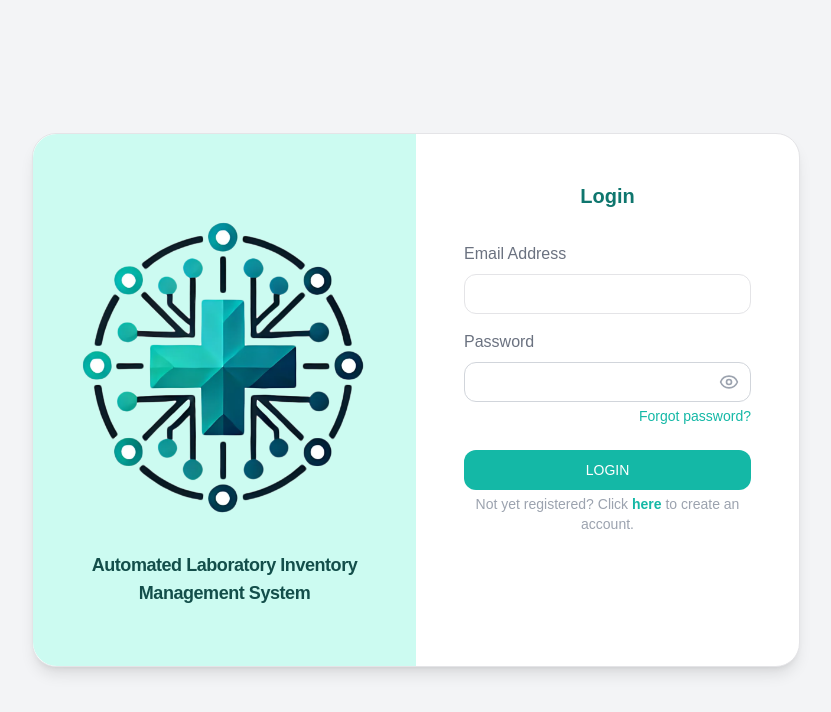
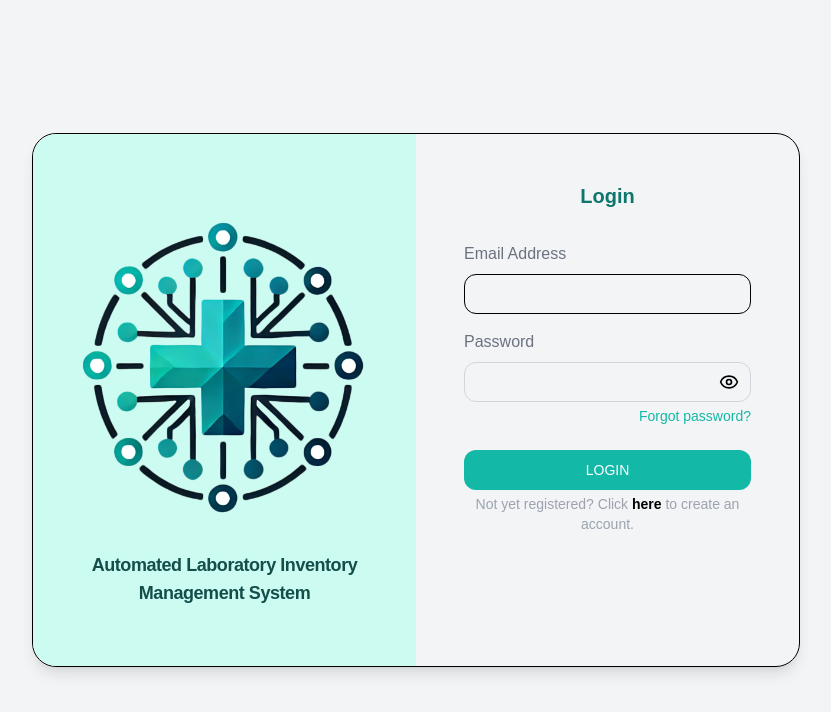
Before and after one commit to kristinjuwel/automated-laboratory-inventory, a Next.js app: page / in a window 1280 px wide. Shown: the top 712 px of the page, without its empty margins (224-1055 px from the left). Built offline with nearby package versions, Linux system fonts and the light colour scheme.

Commit message:
feat: prod changes

```diff
--- a/src/app/globals.css
+++ b/src/app/globals.css
@@ -9,8 +9,38 @@
 
 @media (prefers-color-scheme: light) {
   :root {
-    --background: #0a0a0a;
-    --foreground: #ededed;
+    --background: #e0f7fa;
+    --foreground: #004d40;
+    --primary: #00796b;
+    --primary-foreground: #e0f7fa;
+    --secondary: #004d40;
+    --secondary-foreground: #e0f7fa;
+    --accent: #004d40;
+    --accent-foreground: #e0f7fa;
+    --muted: #b2dfdb;
+    --muted-foreground: #004d40;
+    --border: #004d40;
+    --input: #004d40;
+    --ring: #004d40;
+    --card: #e0f7fa;
+    --card-foreground: #004d40;
+    --popover: #e0f7fa;
+    --popover-foreground: #004d40;
+    --destructive: #d32f2f;
+    --destructive-foreground: #ffffff;
+    --chart-1: #00796b;
+    --chart-2: #004d40;
+    --chart-3: #b2dfdb;
+    --chart-4: #004d40;
+    --chart-5: #00796b;
+    --sidebar-background: #e0f7fa;
+    --sidebar-foreground: #004d40;
+    --sidebar-primary: #00796b;
+    --sidebar-primary-foreground: #e0f7fa;
+    --sidebar-accent: #004d40;
+    --sidebar-accent-foreground: #e0f7fa;
+    --sidebar-border: #004d40;
+    --sidebar-ring: #004d40;
   }
 }
 
@@ -64,44 +94,47 @@ body {
   }
 
   .dark {
-    --background: 240 10% 3.9%;
-    --foreground: 0 0% 98%;
-    --card: 240 10% 3.9%;
-    --card-foreground: 0 0% 98%;
-    --popover: 240 10% 3.9%;
-    --popover-foreground: 0 0% 98%;
-    --primary: 0 0% 98%;
-    --primary-foreground: 240 5.9% 10%;
-    --secondary: 240 3.7% 15.9%;
-    --secondary-foreground: 0 0% 98%;
-    --muted: 240 3.7% 15.9%;
-    --muted-foreground: 240 5% 64.9%;
-    --accent: 240 3.7% 15.9%;
-    --accent-foreground: 0 0% 98%;
-    --destructive: 0 62.8% 30.6%;
-    --destructive-foreground: 0 0% 98%;
-    --border: 240 3.7% 15.9%;
-    --input: 240 3.7% 15.9%;
-    --ring: 240 4.9% 83.9%;
-    --chart-1: 220 70% 50%;
-    --chart-2: 160 60% 45%;
-    --chart-3: 30 80% 55%;
-    --chart-4: 280 65% 60%;
-    --chart-5: 340 75% 55%;
-    --sidebar-background: 240 5.9% 10%;
-    --sidebar-foreground: 240 4.8% 95.9%;
-    --sidebar-primary: 224.3 76.3% 48%;
-    --sidebar-primary-foreground: 0 0% 100%;
-    --sidebar-accent: 240 3.7% 15.9%;
-    --sidebar-accent-foreground: 240 4.8% 95.9%;
-    --sidebar-border: 240 3.7% 15.9%;
-    --sidebar-ring: 217.2 91.2% 59.8%;
+    --background: #121212;
+    --foreground: #e0e0e0;
+    --primary: #bb86fc;
+    --primary-foreground: #121212;
+    --secondary: #03dac6;
+    --secondary-foreground: #121212;
+    --accent: #03dac6;
+    --accent-foreground: #121212;
+    --muted: #1f1f1f;
+    --muted-foreground: #e0e0e0;
+    --border: #1f1f1f;
+    --input: #1f1f1f;
+    --ring: #bb86fc;
+    --card: #1f1f1f;
+    --card-foreground: #e0e0e0;
+    --popover: #1f1f1f;
+    --popover-foreground: #e0e0e0;
+    --destructive: #cf6679;
+    --destructive-foreground: #121212;
+    --chart-1: #bb86fc;
+    --chart-2: #03dac6;
+    --chart-3: #cf6679;
+    --chart-4: #03dac6;
+    --chart-5: #bb86fc;
+    --sidebar-background: #121212;
+    --sidebar-foreground: #e0e0e0;
+    --sidebar-primary: #bb86fc;
+    --sidebar-primary-foreground: #121212;
+    --sidebar-accent: #03dac6;
+    --sidebar-accent-foreground: #121212;
+    --sidebar-border: #1f1f1f;
+    --sidebar-ring: #bb86fc;
   }
 }
 
 @layer base {
   body {
     @apply bg-background text-foreground;
+  }
+  * {
+    @apply text-black;
   }
 }
 
```
Also changed, not shown: 1 other file (tests, documents, lock files or other folders).
